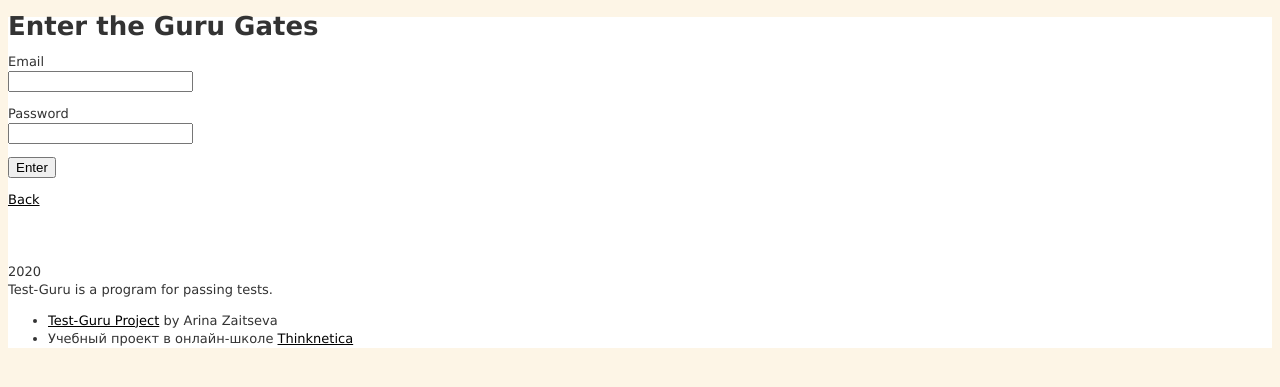
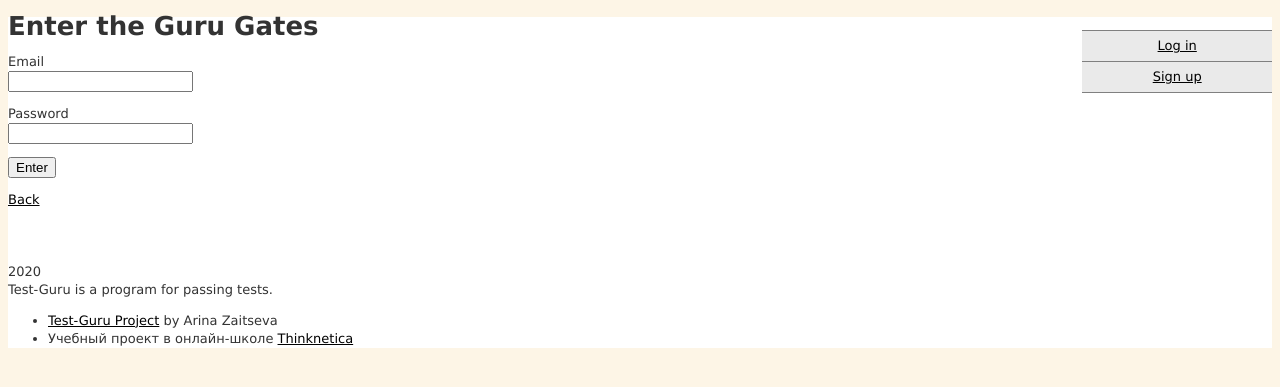
Before and after one commit to Avanera/test-guru-project, a Rails app: the page made by app/controllers/application_controller.rb in a window 1280 px wide. Shown: the top 387 px of the page. Run offline with Rails 7, Linux system fonts and the light colour scheme; style sheets or scripts are compiled from the project's sources.

Commit message:
navigation

```diff
--- /dev/null
+++ b/app/assets/stylesheets/menu.scss
@@ -0,0 +1,17 @@
+.menu {
+float: right;
+  text-align: center;
+  width: 15%;
+  margin-left: auto;
+  margin-right: auto;
+  padding: 0;
+  border-top: 1px solid grey;
+}
+
+.menu li {
+  display: block;
+  border-bottom: 1px solid grey;
+  height: 30px;
+  line-height: 30px;
+  background-color: #EAEAEA;
+}
--- a/app/controllers/application_controller.rb
+++ b/app/controllers/application_controller.rb
@@ -1,5 +1,7 @@
 class ApplicationController < ActionController::Base
   protect_from_forgery with: :exception
+
+  before_action :authenticate_user!
 
   helper_method :current_user,
                 :logged_in?,
--- a/app/controllers/sessions_controller.rb
+++ b/app/controllers/sessions_controller.rb
@@ -1,4 +1,6 @@
 class SessionsController < ApplicationController
+
+  skip_before_action :authenticate_user!
 
   def new
     redirect_to tests_path if logged_in?
--- a/app/controllers/tests_controller.rb
+++ b/app/controllers/tests_controller.rb
@@ -1,6 +1,5 @@
 class TestsController < ApplicationController
 
-  before_action :authenticate_user!
   before_action :find_test, only: %i[show edit update destroy start]
   before_action :set_user, only: :start
   after_action :send_log_message
--- a/app/controllers/users_controller.rb
+++ b/app/controllers/users_controller.rb
@@ -1,6 +1,6 @@
 class UsersController < ApplicationController
 
-  skip_before_action :authenticate_user!, only: :new, :create
+  skip_before_action :authenticate_user!, only: [:new, :create]
 
   def new
     @user = User.new
--- a/app/views/layouts/application.html.erb
+++ b/app/views/layouts/application.html.erb
@@ -11,11 +11,24 @@
 
   <body>
     <% if logged_in? %>
-      <p class="nav user">Welcome, <b>
-        <%= current_user.email %></b> Guru<br>
-      <%= link_to "Log out", logout_path, method: "delete" %>
-      </p>
-
+      <p class="nav user">Welcome, <b><%= current_user.email %></b> Guru</p>
+      <ul class="menu">
+        <%= link_to root_path do %>
+            <li>Test-Guru</li>
+          <% end %>
+        <%= link_to logout_path, method: "delete" do %>
+          <li>Log out</li>
+        <% end %>
+      </ul>
+    <% else %>
+      <ul class="menu">
+        <%= link_to login_path do %>
+          <li>Log in</li>
+        <% end %>
+        <%= link_to signup_path do %>
+          <li>Sign up</li>
+        <% end %>
+      </ul>
     <% end %>
     <%= yield %>
   </body>
```
